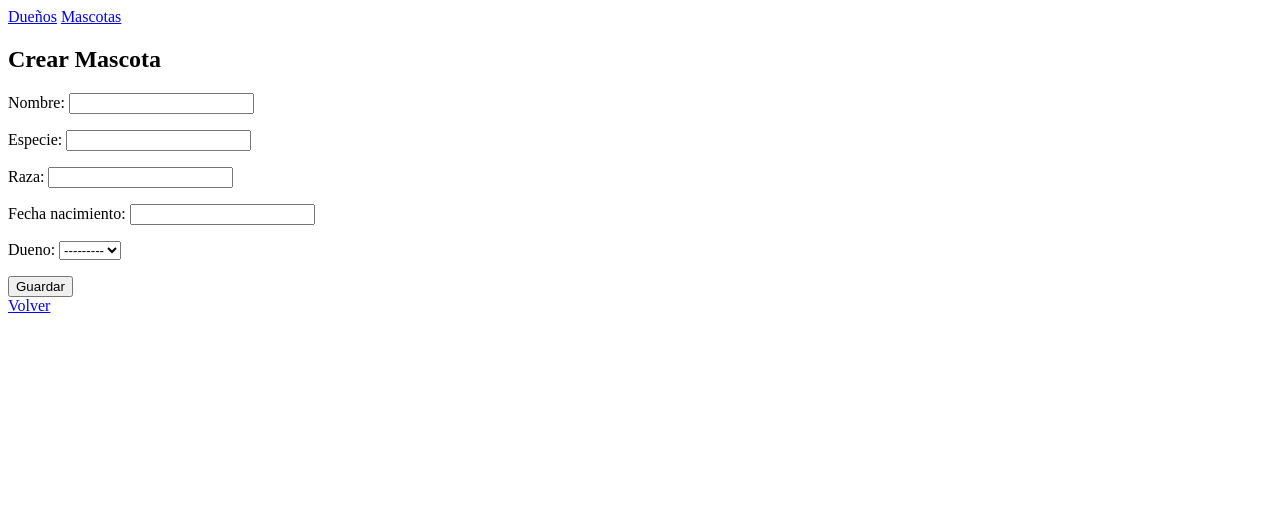
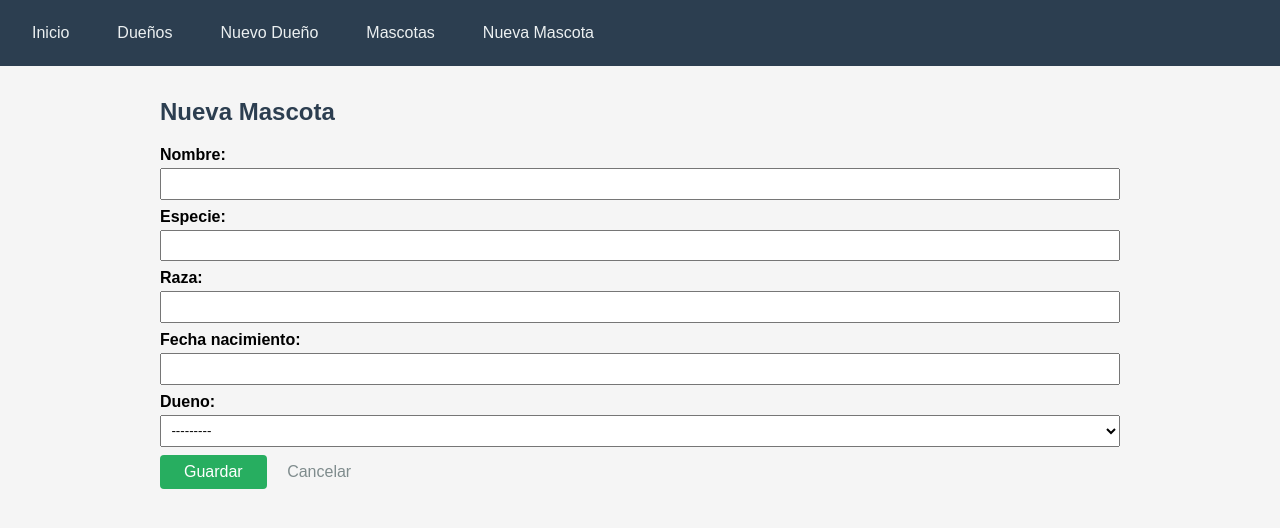
Before and after one commit to RobertoOtarola/veterinaria_patasfelices, a Django app: page /mascotas/nuevo/ in a window 1280 px wide. Shown: the top 528 px of the page. Run offline with Django 5.2, Linux system fonts and the light colour scheme; data that the repository does not hold is empty.

Commit message:
feat: complete all CRUD templates for duenos and mascotas
- Add dueno_confirm_delete.html with CSRF protection
- Add mascota_detail.html showing consultas medicas
- Add mascota_confirm_delete.html with CSRF protection
- Improve base.html with viewport, nav links, and CSS styles
- Improve dueno_list.html with table layout and action links
- Improve dueno_form.html with cancel link
- Improve mascota_list.html with table layout and action links
- Improve mascota_form.html with cancel link and dynamic title
- Update .gitignore to exclude implementation plan files

```diff
--- a/templates/fichas/base.html
+++ b/templates/fichas/base.html
@@ -2,15 +2,108 @@
 <html lang="es">
 <head>
     <meta charset="UTF-8">
-    <title>{% block title %}Veterinaria{% endblock %}</title>
+    <meta name="viewport" content="width=device-width, initial-scale=1.0">
+    <title>{% block title %}Veterinaria PatasFelices{% endblock %}</title>
+    <style>
+        body {
+            font-family: Arial, sans-serif;
+            margin: 0;
+            padding: 0;
+            background-color: #f5f5f5;
+        }
+        nav {
+            background-color: #2c3e50;
+            padding: 1rem;
+            display: flex;
+            gap: 1rem;
+            flex-wrap: wrap;
+        }
+        nav a {
+            color: #ecf0f1;
+            text-decoration: none;
+            padding: 0.5rem 1rem;
+            border-radius: 4px;
+        }
+        nav a:hover {
+            background-color: #34495e;
+        }
+        .container {
+            max-width: 960px;
+            margin: 2rem auto;
+            padding: 0 1rem;
+        }
+        table {
+            width: 100%;
+            border-collapse: collapse;
+            background: #fff;
+            margin-top: 1rem;
+        }
+        th, td {
+            padding: 0.75rem;
+            text-align: left;
+            border-bottom: 1px solid #ddd;
+        }
+        th {
+            background-color: #2c3e50;
+            color: #fff;
+        }
+        tr:hover {
+            background-color: #f9f9f9;
+        }
+        .btn {
+            display: inline-block;
+            padding: 0.4rem 0.8rem;
+            margin: 0.2rem;
+            border-radius: 4px;
+            text-decoration: none;
+            color: #fff;
+            font-size: 0.85rem;
+        }
+        .btn-primary { background-color: #2980b9; }
+        .btn-success { background-color: #27ae60; }
+        .btn-warning { background-color: #f39c12; }
+        .btn-danger  { background-color: #c0392b; }
+        .btn:hover { opacity: 0.85; }
+        button[type="submit"] {
+            padding: 0.5rem 1.5rem;
+            background-color: #27ae60;
+            color: #fff;
+            border: none;
+            border-radius: 4px;
+            cursor: pointer;
+            font-size: 1rem;
+        }
+        button[type="submit"]:hover { opacity: 0.85; }
+        form p { margin: 0.5rem 0; }
+        form label { font-weight: bold; }
+        form input, form select, form textarea {
+            width: 100%;
+            padding: 0.4rem;
+            margin-top: 0.25rem;
+            box-sizing: border-box;
+        }
+        h1, h2 { color: #2c3e50; }
+        .cancel-link {
+            display: inline-block;
+            margin-left: 1rem;
+            color: #7f8c8d;
+            text-decoration: none;
+        }
+        .cancel-link:hover { text-decoration: underline; }
+    </style>
 </head>
 <body>
 <nav>
+    <a href="{% url 'fichas:inicio' %}">Inicio</a>
     <a href="{% url 'fichas:dueno_lista' %}">Dueños</a>
+    <a href="{% url 'fichas:dueno_crear' %}">Nuevo Dueño</a>
     <a href="{% url 'fichas:mascota_lista' %}">Mascotas</a>
+    <a href="{% url 'fichas:mascota_crear' %}">Nueva Mascota</a>
 </nav>
 
-{% block content %}{% endblock %}
+<div class="container">
+    {% block content %}{% endblock %}
+</div>
 
 </body>
 </html>
--- a/templates/fichas/dueno_form.html
+++ b/templates/fichas/dueno_form.html
@@ -1,12 +1,15 @@
 {% extends 'fichas/base.html' %}
 
+{% block title %}{% if object %}Editar{% else %}Crear{% endif %} Dueño — PatasFelices{% endblock %}
+
 {% block content %}
-<h2>Crear Dueño</h2>
+<h2>{% if object %}Editar Dueño{% else %}Nuevo Dueño{% endif %}</h2>
 
 <form method="post">
     {% csrf_token %}
     {{ form.as_p }}
     <button type="submit">Guardar</button>
+    <a href="{% url 'fichas:dueno_lista' %}" class="cancel-link">Cancelar</a>
 </form>
 
 {% endblock %}
--- a/templates/fichas/mascota_form.html
+++ b/templates/fichas/mascota_form.html
@@ -1,13 +1,15 @@
 {% extends 'fichas/base.html' %}
 
+{% block title %}{% if object %}Editar{% else %}Crear{% endif %} Mascota — PatasFelices{% endblock %}
+
 {% block content %}
-<h2>Crear Mascota</h2>
+<h2>{% if object %}Editar Mascota{% else %}Nueva Mascota{% endif %}</h2>
 
 <form method="post">
     {% csrf_token %}
     {{ form.as_p }}
     <button type="submit">Guardar</button>
+    <a href="{% url 'fichas:mascota_lista' %}" class="cancel-link">Cancelar</a>
 </form>
 
-<a href="{% url 'fichas:mascota_lista' %}">Volver</a>
 {% endblock %}
```
Also changed, not shown: templates/fichas/dueno_confirm_delete.html (added, +16 -0 lines), templates/fichas/dueno_list.html (+33 -8 lines), templates/fichas/mascota_confirm_delete.html (added, +16 -0 lines), templates/fichas/mascota_detail.html (added, +49 -0 lines), templates/fichas/mascota_list.html (+33 -8 lines), 1 other file.
